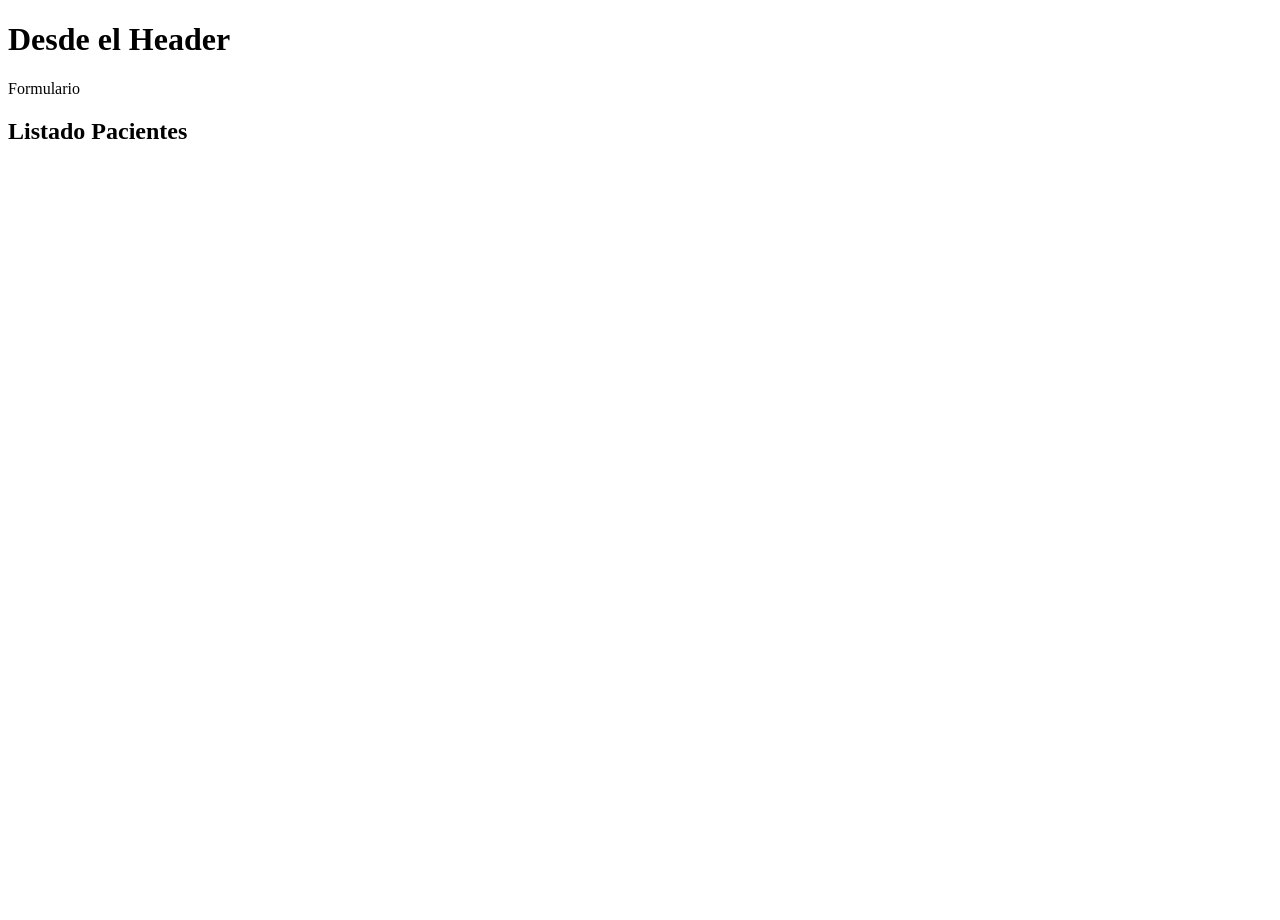
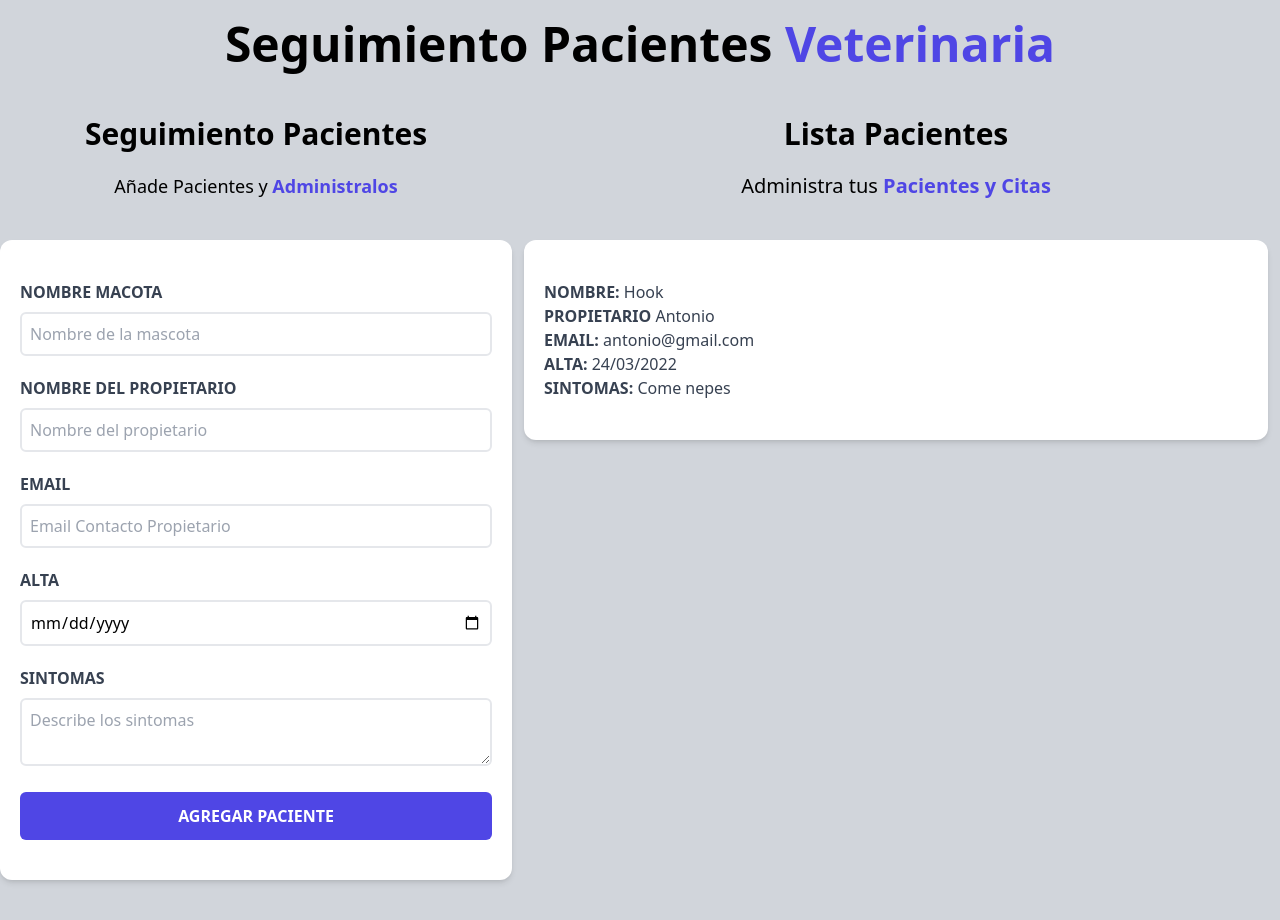
Before and after one commit to AnthonyBK9/citas-react, a React (Vite) app: page / in a window 1280 px wide. Before the commit the page ends 800 px from the top, so only its background shows below. Built offline with nearby package versions, Linux system fonts and the light colour scheme.

Commit message:
instalando tailwindcss

```diff
--- a/index.html
+++ b/index.html
@@ -6,7 +6,7 @@
     <meta name="viewport" content="width=device-width, initial-scale=1.0" />
     <title>Citas React</title>
   </head>
-  <body>
+  <body class="bg-gray-300 h-screen">
     <div id="root"></div>
     <script type="module" src="/src/main.jsx"></script>
   </body>
--- a/package.json
+++ b/package.json
@@ -13,6 +13,9 @@
   },
   "devDependencies": {
     "@vitejs/plugin-react": "^1.0.7",
+    "autoprefixer": "^10.4.4",
+    "postcss": "^8.4.12",
+    "tailwindcss": "^3.0.23",
     "vite": "^2.8.0"
   }
 }
--- /dev/null
+++ b/postcss.config.js
@@ -0,0 +1,6 @@
+module.exports = {
+  plugins: {
+    tailwindcss: {},
+    autoprefixer: {},
+  },
+}
--- a/src/App.jsx
+++ b/src/App.jsx
@@ -4,11 +4,13 @@
 function App() {
 
   return (
-    <>
+    <div className="container mx-auto mt-5">
       <Header />
-      <Form />
-      <ListadoPacientes />
-    </>
+      <div className="md:flex mt-12">
+        <Form />
+        <ListadoPacientes />
+      </div>
+    </div>
   )
 }
 
--- a/src/components/Form.jsx
+++ b/src/components/Form.jsx
@@ -1,7 +1,87 @@
+import {useState, useEffect} from 'react';
+
+
 
 const Form = () => {
   return (
-    <div>Formulario</div>
+    <div className="md:w-1/2 lg:w-2/5">
+      <h2 className="font-black text-3xl text-center">Seguimiento Pacientes</h2>
+
+      <p className="text-lg mt-5 text-center mb-10">Añade Pacientes y {''}
+        <span className="text-indigo-600 font-bold">Administralos</span>
+      </p>
+
+      <form action="" className="bg-white shadow-md rounded-xl py-10 px-5 mb-10">
+        <div className="mb-5">
+          <label
+            htmlFor="nombre"
+            className="block text-gray-700 uppercase font-bold">
+            Nombre Macota
+          </label>
+          <input
+            id="nombre"
+            type="text"
+            placeholder="Nombre de la mascota"
+            className="border-2 w-full p-2 mt-2 placeholder-gray-400 rounded-md"
+          />
+        </div>
+        <div className="mb-5">
+          <label
+            htmlFor="propietario"
+            className="block text-gray-700 uppercase font-bold">
+            Nombre del propietario
+          </label>
+          <input
+            id="propietario"
+            type="text"
+            placeholder="Nombre del propietario"
+            className="border-2 w-full p-2 mt-2 placeholder-gray-400 rounded-md"
+          />
+        </div>
+        <div className="mb-5">
+          <label
+            htmlFor="email"
+            className="block text-gray-700 uppercase font-bold">
+            Email
+          </label>
+          <input
+            id="email"
+            type="email"
+            placeholder="Email Contacto Propietario"
+            className="border-2 w-full p-2 mt-2 placeholder-gray-400 rounded-md"
+          />
+        </div>
+        <div className="mb-5">
+          <label
+            htmlFor="alta"
+            className="block text-gray-700 uppercase font-bold">
+            Alta
+          </label>
+          <input
+            id="alta"
+            type="date"
+            className="border-2 w-full p-2 mt-2 placeholder-gray-400 rounded-md"
+          />
+        </div>
+        <div className="mb-5">
+          <label
+            htmlFor="sintomas"
+            className="block text-gray-700 uppercase font-bold">
+            Sintomas
+          </label>
+          <textarea
+            id="sintomas"
+            className="border-2 w-full p-2 mt-2 placeholder-gray-400 rounded-md"
+            placeholder="Describe los sintomas"
+          />
+        </div>
+        <input
+          type="submit"
+          value="Agregar paciente"
+          className="bg-indigo-600 w-full p-3 rounded-md text-white uppercase font-bold hover:bg-indigo-800 cursor-pointer transition-colors"
+        />
+      </form>
+    </div>
   )
 }
 
--- a/src/components/Header.jsx
+++ b/src/components/Header.jsx
@@ -1,6 +1,11 @@
 function Header() {
     return (
-        <h1>Desde el Header</h1>
+        <>
+            <h1 className="font-black text-5xl text-center md:w-2/3 mx-auto">
+                Seguimiento Pacientes{' '}
+            <span className="text-indigo-600">Veterinaria</span>
+            </h1>
+        </>
     )
 }
 
--- a/src/components/ListadoPacientes.jsx
+++ b/src/components/ListadoPacientes.jsx
@@ -1,6 +1,17 @@
+import Pacientes from './Pacientes';
+
 const ListadoPacientes = () => {
   return (
-    <h2>Listado Pacientes</h2>
+    <div className="md:w-1/2 lg:w-3/5 md:h-screen md:overflow-scroll">
+      <h2 className="font-black text-3xl text-center">Lista Pacientes</h2>
+      <p className="text-xl mt-5 mb-10 text-center">
+        Administra tus {''}
+        <span className="text-indigo-600 font-bold">Pacientes y Citas</span>
+      </p>
+      <Pacientes />
+
+    </div>
+
   )
 }
 
--- /dev/null
+++ b/src/components/Pacientes.jsx
@@ -0,0 +1,28 @@
+const Pacientes = () => {
+  return (
+    <div className="m-3 bg-white shadow-md px-5 py-10 rounded-xl">
+        <p className="font-bold text-gray-700 uppercase">
+            Nombre: {''}
+            <span className="font-normal normal-case">Hook</span>
+        </p>
+        <p className="font-bold text-gray-700 uppercase">
+            Propietario {''}
+            <span className="font-normal normal-case">Antonio</span>
+        </p>
+        <p className="font-bold text-gray-700 uppercase">
+            Email: {''}
+            <span className="font-normal normal-case">antonio@gmail.com</span>
+        </p>
+        <p className="font-bold text-gray-700 uppercase">
+            Alta: {''}
+            <span className="font-normal normal-case">24/03/2022</span>
+        </p>
+        <p className="font-bold text-gray-700 uppercase">
+            Sintomas: {''}
+            <span className="font-normal normal-case">Come nepes</span>
+        </p>
+      </div>
+  )
+}
+
+export default Pacientes
--- a/src/index.css
+++ b/src/index.css
@@ -0,0 +1,3 @@
+@import "tailwindcss/base";
+@import "tailwindcss/components";
+@import "tailwindcss/utilities";
--- /dev/null
+++ b/tailwind.config.js
@@ -0,0 +1,7 @@
+module.exports = {
+  content: ['./index.html', './src/**/*.jsx'],
+  theme: {
+    extend: {},
+  },
+  plugins: [],
+}
```
Also changed, not shown: 1 other file (tests, documents, lock files or other folders).
